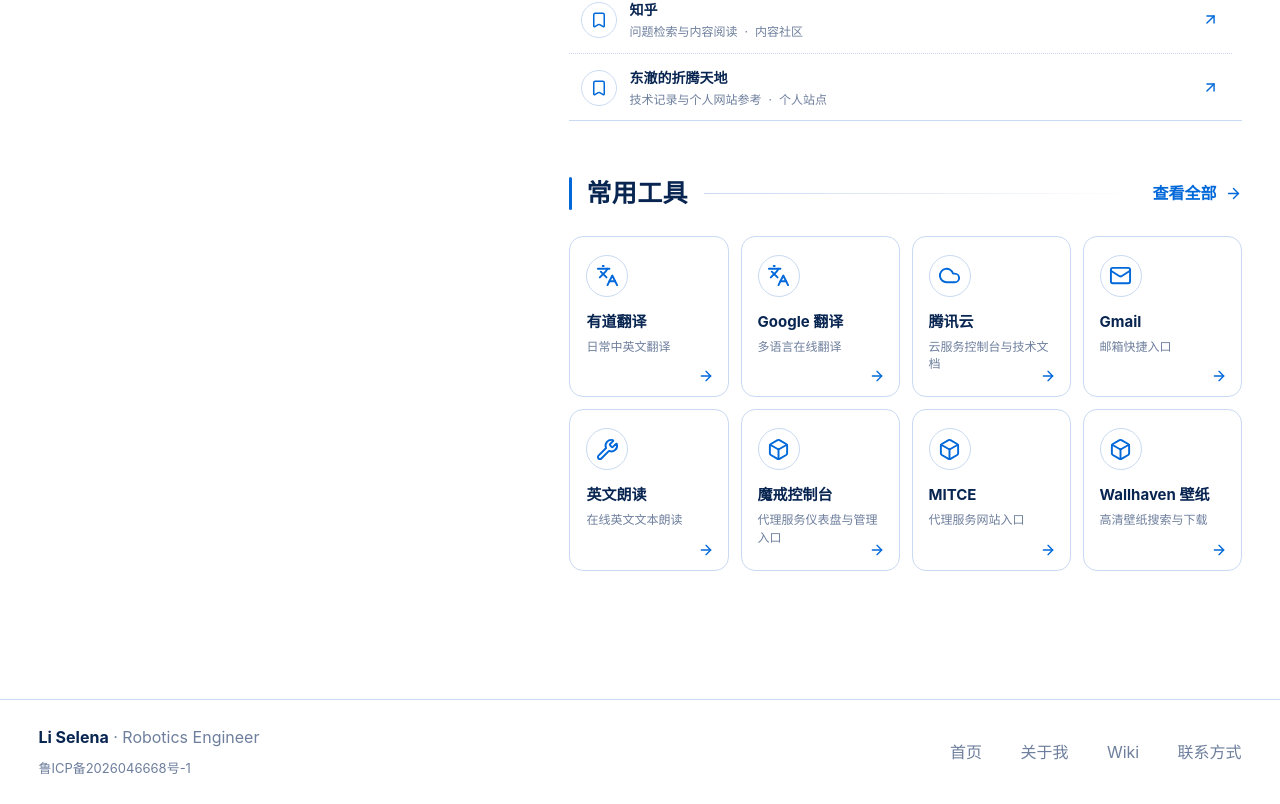
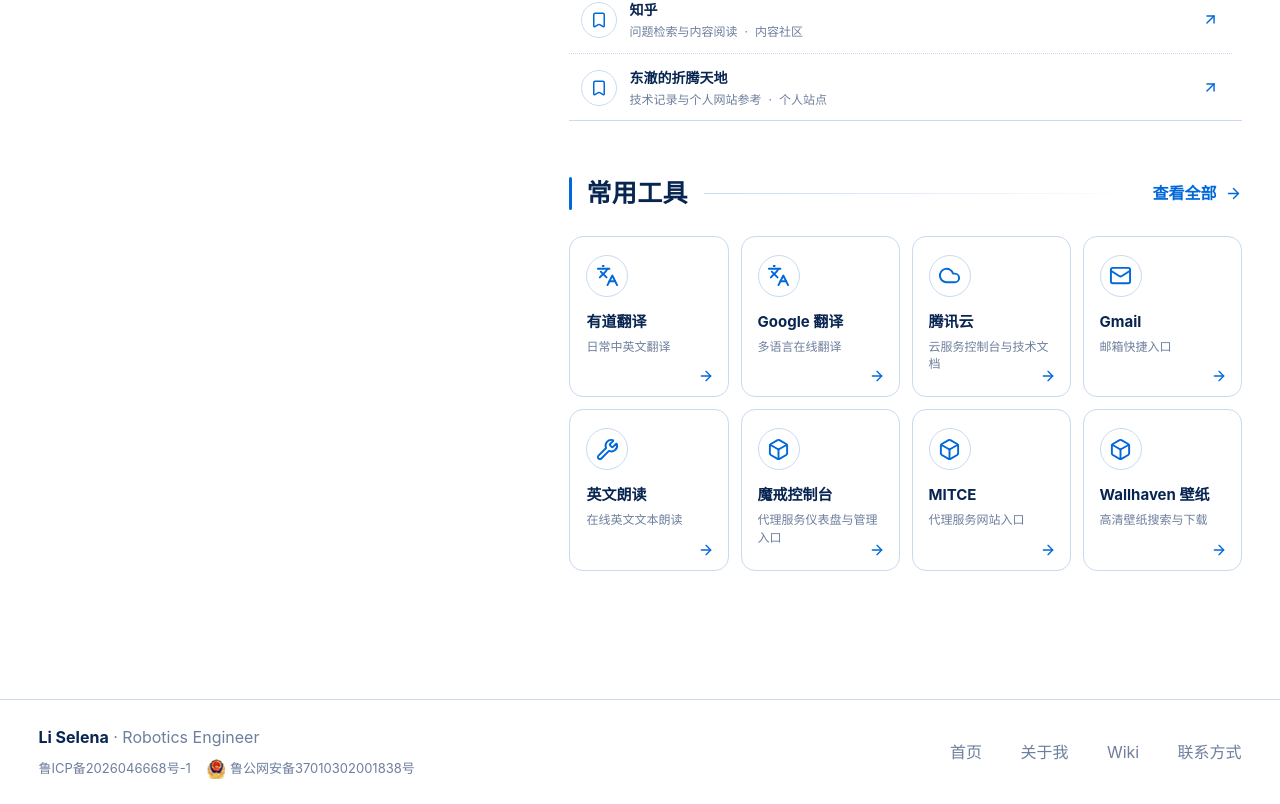
Before and after one commit to Li-Selena/personalWeb_project, a Next.js app: page / in a window 1280 px wide. Shown: the part 1152-1956 px from the top of the page. Built offline with nearby package versions, Linux system fonts and the light colour scheme.

Commit message:
feat: display public security filing

```diff
--- a/app/globals.css
+++ b/app/globals.css
@@ -216,9 +216,26 @@
   gap: 8px;
 }
 
-.site-footer__icp {
-  width: fit-content;
+.site-footer__filings {
+  display: flex;
+  align-items: center;
+  flex-wrap: wrap;
+  gap: 8px 16px;
+}
+
+.site-footer__icp,
+.site-footer__public-security {
   font-size: 13px;
+}
+
+.site-footer__public-security {
+  display: inline-flex;
+  align-items: center;
+  gap: 5px;
+}
+
+.site-footer__public-security img {
+  flex: none;
 }
 
 .site-footer__inner strong {
--- a/components/site-footer.tsx
+++ b/components/site-footer.tsx
@@ -1,3 +1,4 @@
+import Image from "next/image";
 import Link from "next/link";
 import { siteConfig } from "@/data/site";
 
@@ -11,6 +12,7 @@
             <span aria-hidden="true"> · </span>
             Robotics Engineer
           </p>
+          <div className="site-footer__filings">
             <a
               className="site-footer__icp"
               href={siteConfig.icp.url}
@@ -19,6 +21,22 @@
             >
               {siteConfig.icp.number}
             </a>
+            <a
+              className="site-footer__public-security"
+              href={siteConfig.publicSecurity.url}
+              rel="noopener noreferrer"
+              target="_blank"
+            >
+              <Image
+                alt=""
+                aria-hidden="true"
+                height={20}
+                src={siteConfig.publicSecurity.icon}
+                width={18}
+              />
+              <span>{siteConfig.publicSecurity.number}</span>
+            </a>
+          </div>
         </div>
         <nav aria-label="页脚导航">
           {siteConfig.nav.map((item) => (
--- a/data/site.ts
+++ b/data/site.ts
@@ -20,6 +20,11 @@
   icp: {
     number: "鲁ICP备2026046668号-1",
     url: "https://beian.miit.gov.cn/",
+  },
+  publicSecurity: {
+    number: "鲁公网安备37010302001838号",
+    url: "https://beian.mps.gov.cn/#/query/webSearch?code=37010302001838",
+    icon: "/images/gongan-beian.png",
   },
   nav: [
     { href: "/", label: "首页" },
```
Also changed, not shown: public/images/gongan-beian.png (added). Lines whose indentation alone changed are shown as unchanged.
